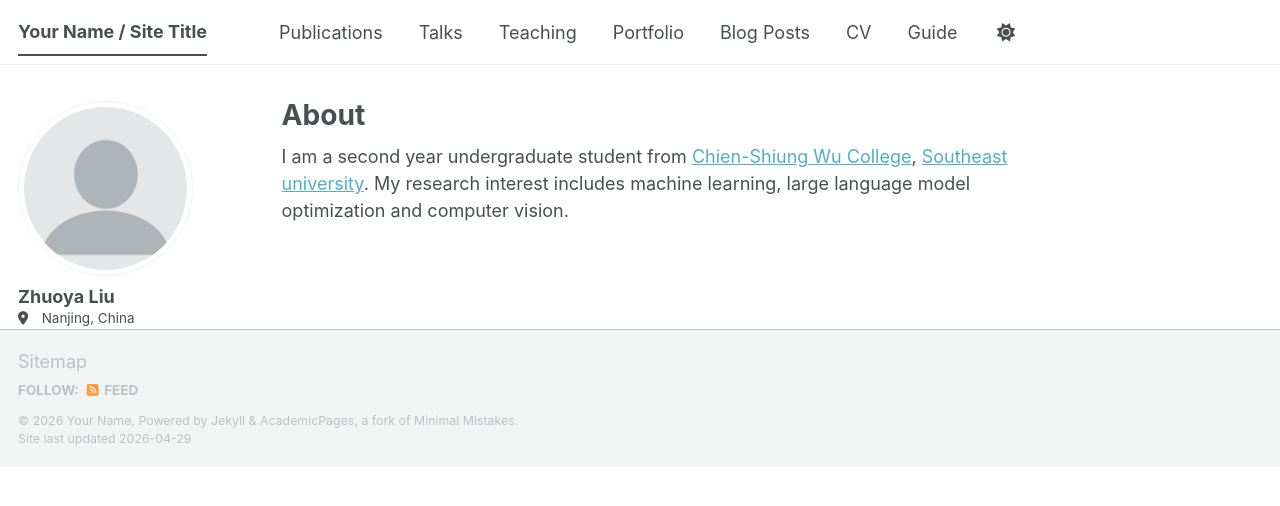
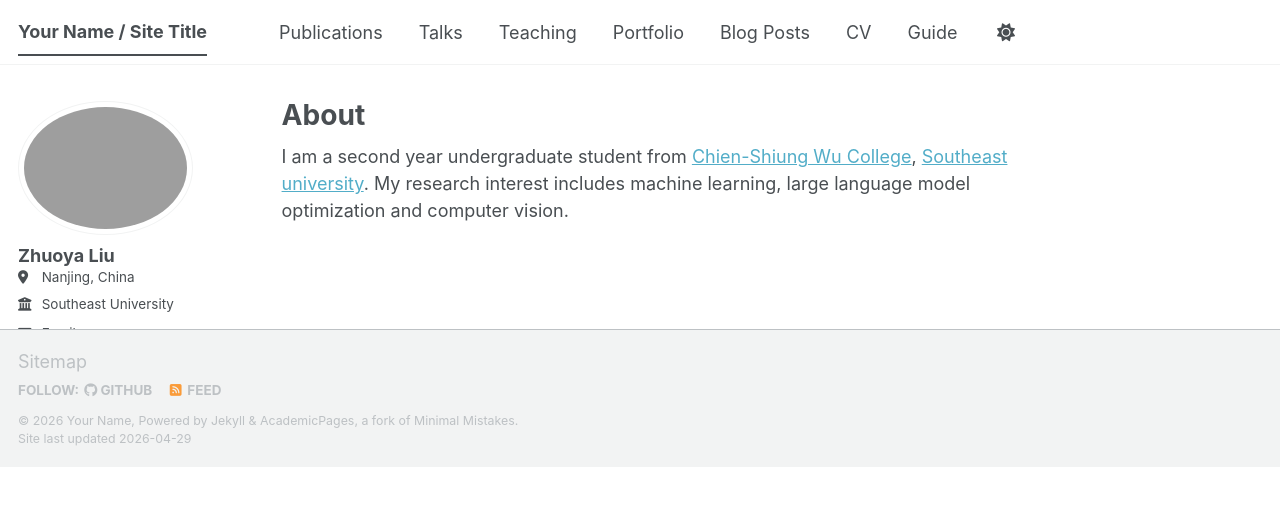
Before and after one commit to Sylvia-lzy/Sylvia-lzy.github.io, a Jekyll site: the page built from _pages/about.md, in a window 1280 px wide. Shown: the top 506 px of the page. Built offline with Jekyll 4.4.1, drawn with Linux system fonts in a browser that asks for light colours; a script bundle is joined from its source files by our own code; library files that are not in the unit come from our copies.

Commit message:
Update avatar image and GitHub username

```diff
--- a/_config.yml
+++ b/_config.yml
@@ -23,7 +23,7 @@
 #               Additional customization can be done by editing /_includes/author-profile.html
 author:
   # Biographic information
-  avatar           : "profile.png"
+  avatar           : "profile_mine.png"
   name             : "Zhuoya Liu"
   pronouns         : #"she/her"
   bio              : #"A student "
@@ -51,7 +51,7 @@
   bitbucket        : # Username - Update with your username on the site
   codepen          : # Username
   dribbble         : # Username
-  github           : #"academicpages"
+  github           : "academicpages"
   kaggle           : # Username
   stackoverflow    : # User number or user number and name (i.e., use "1" or "1/jeff-atwood")
 
```
